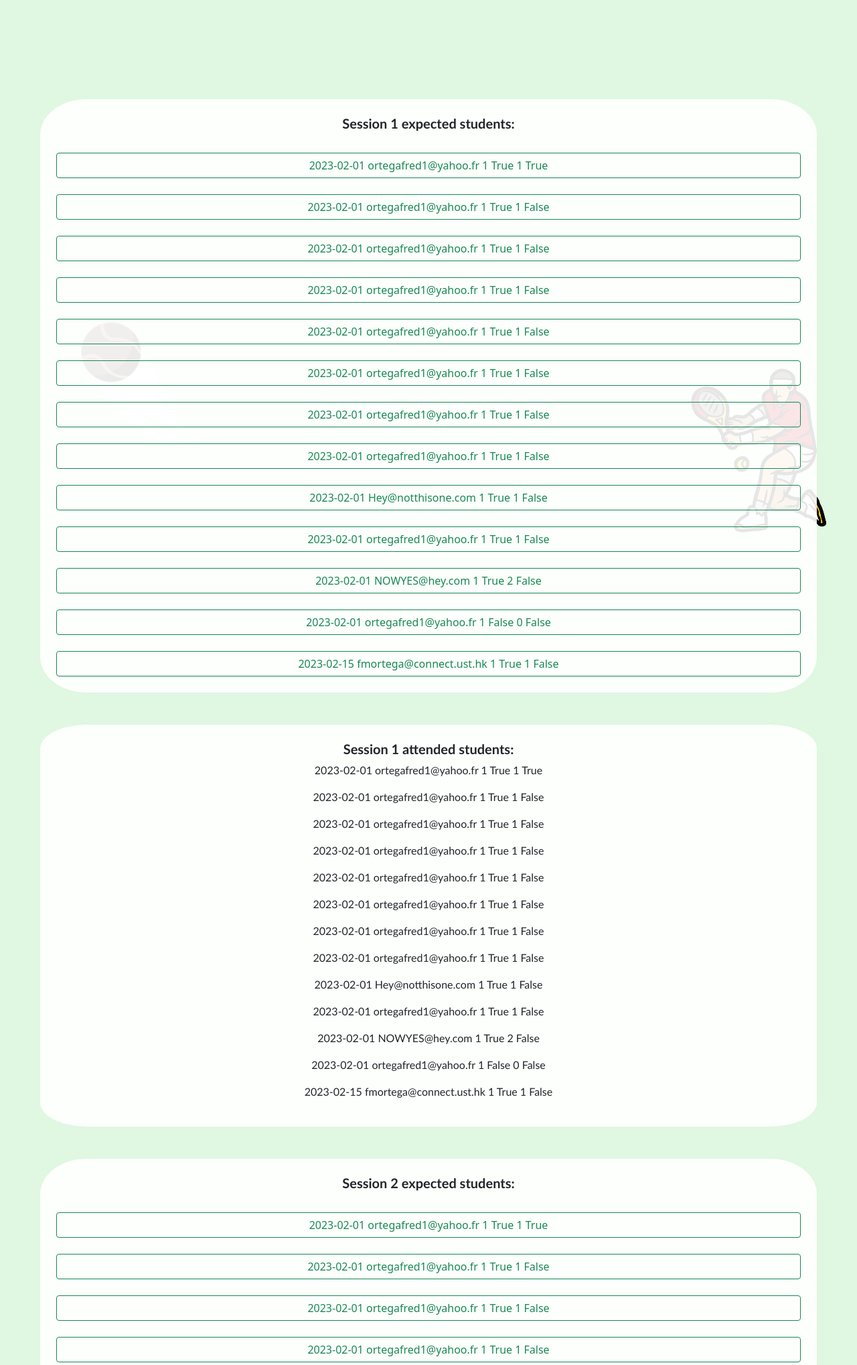
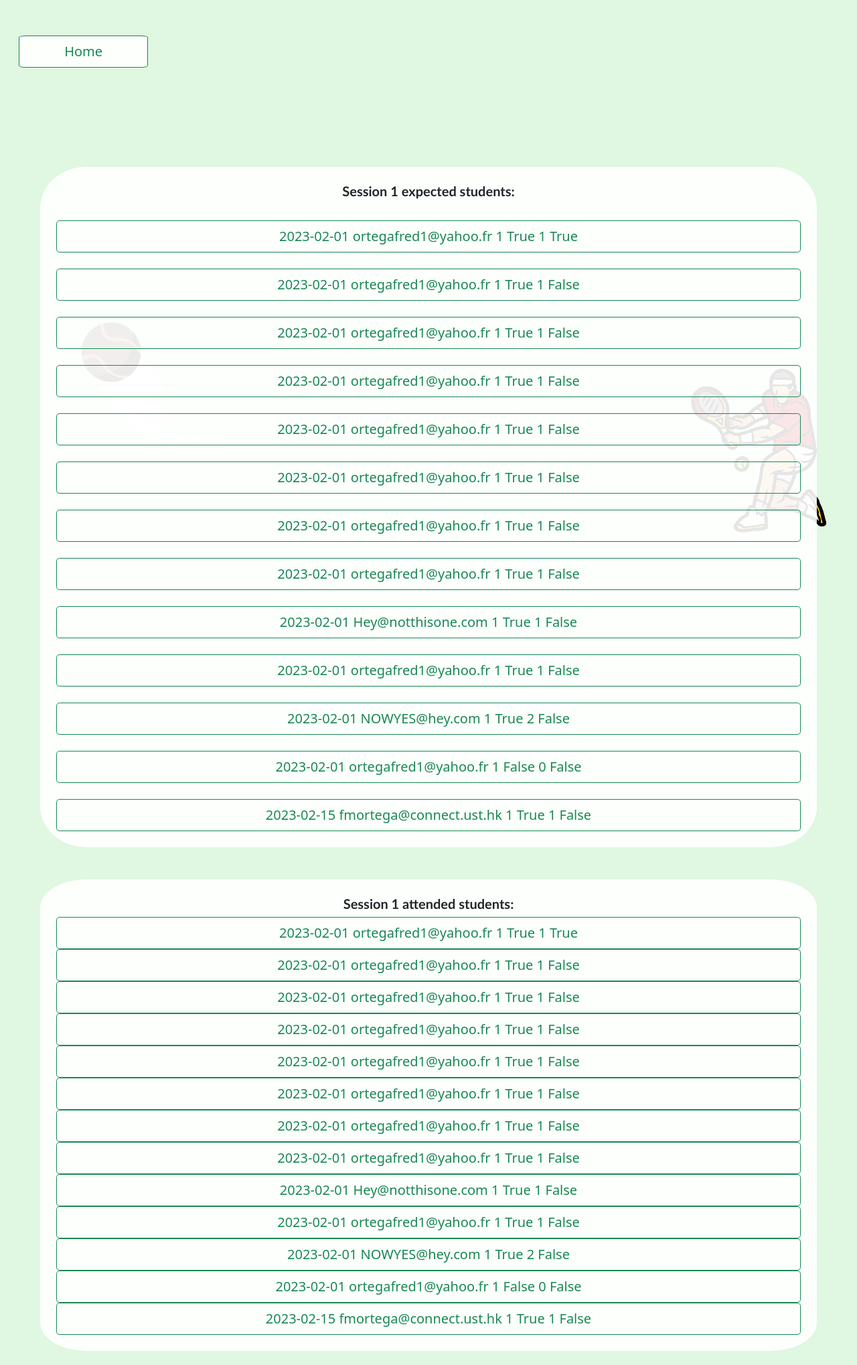
Before and after one commit to Ferayddi/DjangoTennisApp, a Django app: template main/templates/manageSessions.html in a window 1280 px wide. Shown: the top 2038 px of the page at 67% size. Run offline with Django 4.2, Linux system fonts and the light colour scheme; the template is opened without the code that fills it: values that come from a table or form of the project are taken from there, others are empty; data comes from the database, SQL or seed files in the repository; both versions use the stored data as it was after the commit.

Commit message:
added more features for managing sessions, fixed some styles, and added home buttons

```diff
--- a/main/templates/manageSessions.html
+++ b/main/templates/manageSessions.html
@@ -13,29 +13,35 @@ Manage Sessions
 
 
 <div class="container-fluid appContainer">
+    <div class="row gy-5 gx-3 mx-0  align-items-start justify-content-start" style="margin-top: 5px;">
+        <div class="col-5 mx-2 col-md-2 d-grid text-center" >
+            <a href="/" class="btn btn-outline-success btn-lg appContent">Home</a>
+        </div>
+    </div>
+
     <div class="row gy-5 gx-5 mx-0 mx-sm-5  align-items-start justify-content-around large-up-margin bottom-padding up-padding large-bottom-margin">
         <div class="col-12 d-grid gap-4 text-center appContent py-4">
             <h5 style="font-weight:bold">Session 1 expected students:</h5>
             {% for email in session1_expected %}
-                <a href="processAttendance/{{email}}" class="btn btn-large btn-outline-success manageButton"> {{ email }}</a>
+                <a href="processAttendance/{{email}}" class="btn btn-lg btn-outline-success manageButton"> {{ email }}</a>
             {% endfor %}
         </div>
-        <div class="col-12 text-center appContent py-4">
+        <div class="col-12 d-grid text-center appContent py-4">
             <h5 style="font-weight:bold">Session 1 attended students:</h5>
             {% for email in session1_attended %}
-                <p> {{ email }}  </p>
+                <a href="processAttendance/{{email}}" class="btn btn-lg btn-outline-success manageButton"> {{ email }}</a>
             {% endfor %}
         </div>
         <div class="col-12 d-grid gap-4 text-center appContent py-4">
             <h5 style="font-weight:bold">Session 2 expected students:</h5>
             {% for email in session2_expected %}
-                <a href="processAttendance/{{email}}" class="btn btn-large btn-outline-success manageButton"> {{ email }}</a>
+                <a href="processAttendance/{{email}}" class="btn btn-lg btn-outline-success manageButton"> {{ email }}</a>
             {% endfor %}
         </div>
-        <div class="col-12 text-center appContent py-4">
+        <div class="col-12 d-grid text-center appContent py-4">
             <h5 style="font-weight:bold">Session 2 attended students:</h5>
             {% for email in session2_attended %}
-                <p> {{ email }}  </p>
+                <a href="processAttendance/{{email}}" class="btn btn-lg btn-outline-success manageButton"> {{ email }}</a>
             {% endfor %}
         </div>
 
```
Also changed, not shown: main/templates/confirmSessions.html (+9 -3 lines), db.sqlite3.
